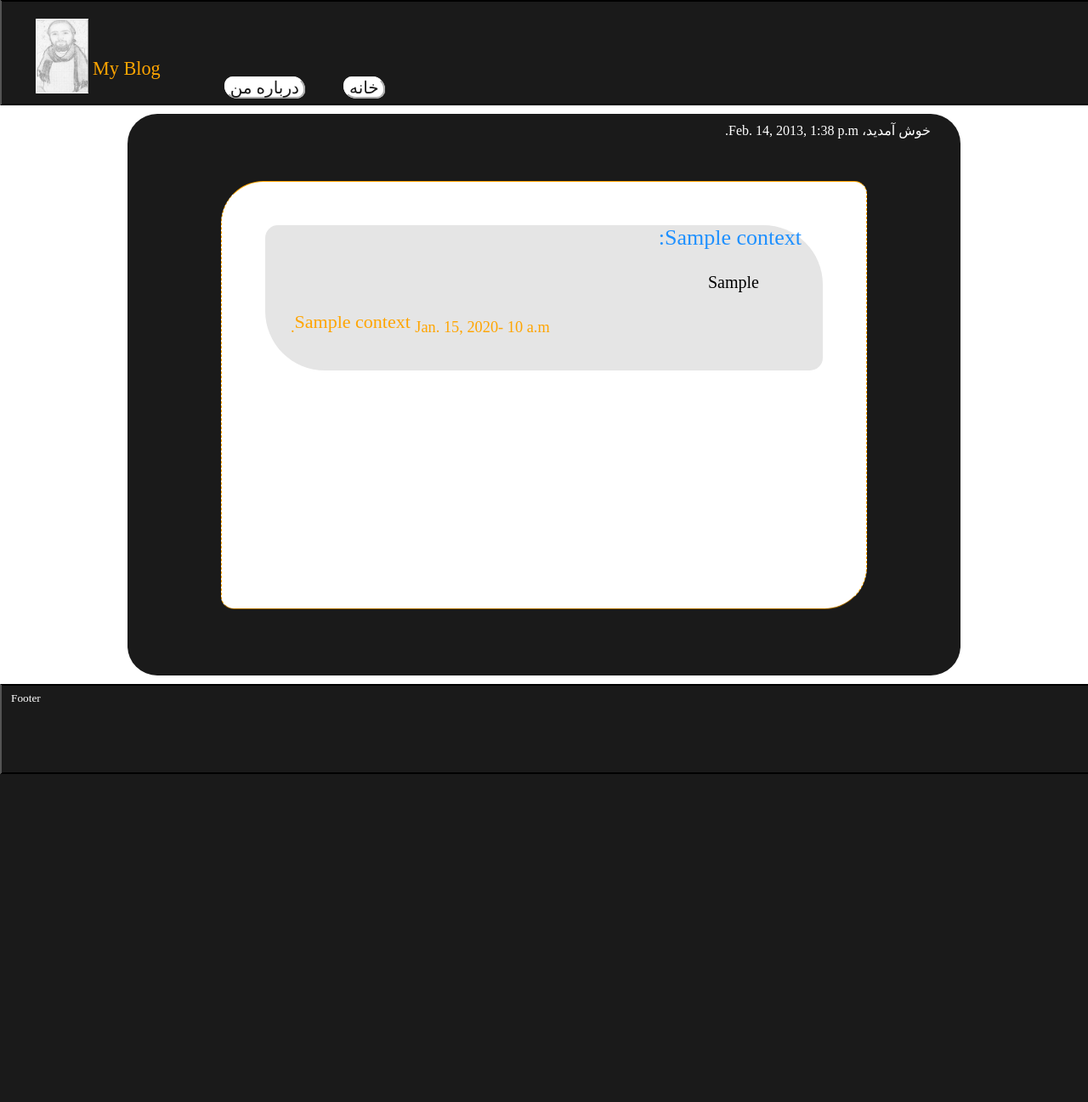
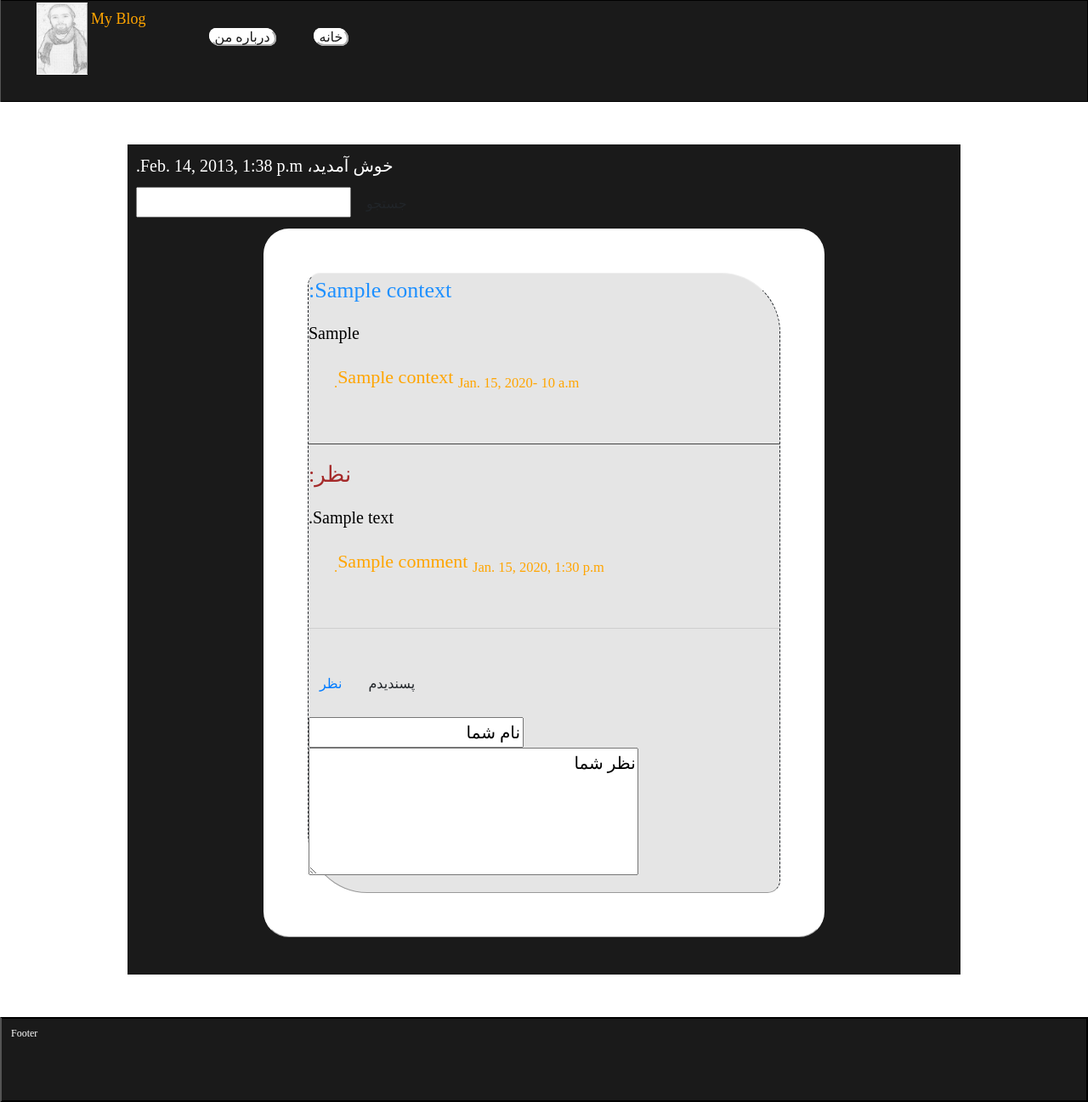
Before and after one commit to ShervinAra/MyBlog, a Django app: page / in a window 1280 px wide. Shown: the whole page at 85% size. Before the commit the page ends 911 px from the top, so only its background shows below. Run offline with Django 3.2, Linux system fonts and the light colour scheme; tables that the repository leaves empty hold one stand-in row (values such as "Sample post"); parts of the project's set-up code (start-up, migrations or seed data) failed here and were passed over; some libraries are stand-ins or nearby versions.

Commit message:
try to use comment framework

```diff
--- a/MyBlog/data/admin.py
+++ b/MyBlog/data/admin.py
@@ -1,4 +1,6 @@
 from django.contrib import admin
+from django.contrib import comments
 from MyBlog.data.models import *
 
 admin.site.register(context)
+admin.site.register(comment)
--- a/MyBlog/data/models.py
+++ b/MyBlog/data/models.py
@@ -10,4 +10,12 @@ class context(models.Model):
 	Time=models.TimeField(auto_now=True, auto_now_add=True,)
 
 	def __unicode__(self):
-		return "%s - %s - %s" % (self.Name,self.Post,self.Subject)
+		return "Name: %s Subject: %s" % (self.Name,self.Subject)
+
+class comment(models.Model):
+	Name=models.CharField(max_length=30)
+	Content=models.TextField()
+	Date=models.DateTimeField(auto_now_add=True,)
+
+	def __unicode__(self):
+		return "%s : %s" % (self.Name,self.Content)
--- a/MyBlog/settings.py
+++ b/MyBlog/settings.py
@@ -131,8 +131,7 @@ INSTALLED_APPS = (
     # Uncomment the next line to enable admin documentation:
     # 'django.contrib.admindocs',
     'MyBlog.data',
-    'django.contrib.comments'
-
+    'django.contrib.comments',
 
 )
 
--- a/MyBlog/urls.py
+++ b/MyBlog/urls.py
@@ -23,7 +23,8 @@ urlpatterns = patterns('',
     #(r'^admin/', include(admin.site.urls)),
     (r'^$' , "MyBlog.views.homepage"),
     (r'^about/$' , "MyBlog.views.about"),
-
+    (r'^search/$' , "MyBlog.views.search"),
+    (r'^comments/', include('django.contrib.comments.urls')),
 )
 # Local media serving.
 if settings.DEBUG:
--- a/MyBlog/views.py
+++ b/MyBlog/views.py
@@ -1,6 +1,7 @@
 from django.http import HttpResponse , Http404
 from django.shortcuts import render_to_response
 from MyBlog.data.models import context as ct
+from MyBlog.data.models import comment as cm
 from django.template import RequestContext
 
 import datetime
@@ -10,11 +11,26 @@ now=datetime.datetime.now()
 
 def homepage(request):
 	c=ct.objects.all()
+	cn=cm.objects.all()
 	return render_to_response('index.html',
 		{'now':now,
-		'post':c,},
+		'post':c,
+		'comment':cn,},
 	context_instance=RequestContext(request))
 
 
 def about(request):
 	return render_to_response('about.html',{'now':now,})
+
+
+def search(request):
+	if 'q' in request.GET and request.GET['q']:
+		q = request.GET['q']
+		post = ct.objects.filter(Subject__icontains=q)
+		return render_to_response('index.html',{'post':post , 'query':q})
+	else:
+		return render_to_response('index.html', {'error':True} )
+
+
+def test(request):
+	return HttpResponse(request.META['REMOTE_ADDR'])
--- a/statics/css/style.css
+++ b/statics/css/style.css
@@ -1,15 +1,24 @@
+@import url("bootstrap.css");
 body{padding:0px; margin:0px; background-color:#ffffff;font-family:dastnevis;}
-#top_header{background-color:#1A1A1A; position:relative; margin:0px; height:120px; font-size:20px; text-indent:0px; padding:0px; width:100%; border-style:solid outset; top:0px; border-color:#000000; border-width:2px; margin-left:auto; margin-right:auto;}
+#top_header{background-color:#1A1A1A; position:relative; margin:0px; height:120px; font-size:16px; text-indent:0px; padding:2px; width:100%; border-style:solid outset; top:0px; border-color:#000000; border-width:1px; margin-left:auto; margin-right:auto;}
 #top_header a{text-decoration:none; color:#ffffff; border-radius:10px 15px 10px 15px; border-style:outset; border-color:#ffffff; border-width:2px; background-color:#ffffff; color:#1a1a1a; text-align:center; padding-left:5px; padding-right:5px;}
 #top_header li{list-style-type:disk; list-style-position:outside; display:inline; margin:20px; margin-top:0px;}
 #top_header span{color:#ffffff; font-size:32px; padding-right:50px; text-align:left; direction:ltr; font-family:dastnevis;}
-#main{height:100%; padding:0px; margin:10px; margin-left:150px; margin-right:150px; background-color:#1a1a1a; background-repeat:repeat; background-position:center; position: relative; height:auto; border-radius:35px;}
-#top_content{text-indent:25px; height:100%;direction:rtl;background-repeat:repeat-x; background-color:#; margin-top:5px; border-radius:20px 35px; border-style:; border-color:#000000; padding:10px;}
+#main{height:100%; padding:0px; margin:50px; margin-left:150px; margin-right:150px; background-color:#1a1a1a; background-repeat:repeat; background-position:center; position: relative; height:auto; border-radius:0px;}
+#top_content{text-indent:25px; height:100%;direction:rtl;background-repeat:repeat-x; background-color:#; margin-top:5px; border-radius:20px 35px; border-style:; border-color:#000000; padding:10px; font-size:20px;}
 #top_content span{text-align:left; color:#ffffff; text-indent:50px; font-family:dastnevis;}
-#content{height:100%;direction:rtl;background-repeat:repeat-x; background-color:#FFFFFF; color:; margin:50px; margin-left:100px; margin-right:100px; border-style:outset dashed ; border-width:1px; border-color:#FFA500; padding:1px; border-radius:50px 15px; min-height:500px;}
+#content{height:100%;direction:rtl;background-repeat:repeat-x; background-color:#FFFFFF; color:; margin:10px; margin-left:150px; margin-right:150px; border-style:outset dashed ; border-width:1px; border-color:#FFFFFF; padding:1px; border-radius:30px; min-height:500px;}
 #footer{height:100px; background-color:#1a1a1a; color:#ffffff; clear:both; margin:0px; width:100%; padding:1px; margin-top:5px; bottom:0px; position:relative; border-style:solid outset; border-width:2px; border-color:#000000; text-indent:10px; margin-left:auto; margin-right:auto; margin-top:auto;}
 #avatar{border-style:solid outset; border-color:#ffffff; border-width:1px; height:70%; top:0px; margin-top:0px; padding:0px;}
 #context_subject{color:#1E90FF;font-family:dastnevis; font-size:26px;}
 #context_post{color:#000000;font-family:dastnevis; font-size:20px; padding-right:50px;}
-#context_name{color:#FFA500;font-family:dastnevis; font-size:22px; text-align:left; padding-left:30px;}
-#box{background-color:#E5E5E5; margin:50px; border-radius:15px 70px; border-style:; border-width:1px; border-color:#;}
+#context_name{color:#FFA500;font-family:dastnevis; font-size:22px; text-align:left; padding-left:30px; margin-top:20px;}
+#box{background-color:#E5E5E5; margin:50px; border-radius:15px 70px; border-style:outset dashed; border-width:1px; border-color:;}
+#comment li{display:inline; text-indent:10px; margin-left:10px;}
+#comment a{ text-decoration:none;}
+#search-bar{margin-top:10px; vertical-align:middle; margin-right:30%;}
+#like_and_comment{margin-bottom:20px; margin-top:0px;}
+#comment{font-family:dastnevis; margin:0px; margin-top:0px; margin-right:15%; height:150px; ;width:70%; vertical-align:middle; text-align:sub; }
+#comment_content{color:#000000; padding-right:50px;}
+#comments{color:#A52A2A; font-size:26px;}
+#comment_name{margin-top:20px; margin-right:15%;font-family:dastnevis;}
--- a/templates/index.html
+++ b/templates/index.html
@@ -2,33 +2,53 @@
 {%block title%}My Blog{%endblock%}
 
 {%block main%}
+
 	<div id="top_header">
 		<ul>
 			<img src="/statics/pictures/shervin.jpg" height="80" width="60" id="avatar">
 			<span style="font-family:Steve; color:#FFA500;"><sup><sup>My Blog</sup></sup></span>
 			<li><a href="about">درباره من</a></li>
 			<li><a href="/">خانه</a></li>
-			</ul>
+		</ul>
 
 	</div>
+
 	<div id="main">
-{%block header%}
-{%endblock%}
 
 {%block content%}
 
 		<div id="top_content">
 			<span>خوش آمدید، <span>{{now}}</span></span>
-			<div id="content">
 
+	<div id="search-bar">
+		<form  method="get" action="">
+			<input type="submit" value="جستجو" name="q" class="btn" >
+			<input type="text"  class="search-query">
+		</form>
+	</div>
+
+		<div id="content">
 			{% for i in post %}
 			<div id="box">
 				<p id="context_subject">{{i.Subject}}:</p>
 				<p id="context_post">{{i.Post}}</p>
 				<p id="context_name">{{i.Name}} <sub>{{i.Date}}- {{i.Time}}</sub></p><br/>
+				<hr size="3px" color="#4D4D4D">
+				<p id="comments">نظر:</p>
+			{%for j in comment%}
+				<p id="comment_content">{{j.Content}} </p>
+				<p id="context_name">{{j.Name}} <sub>{{j.Date}}</sub></p><br/>
+				<hr>
+			{% endfor %}<br/>
+
+				<div id ="like_and_comment">
+				<button class="btn">پسندیدم</button>
+				<button class="btn"><a href="admin/data/comment/add/">نظر</a></button><br/>
+				<input type="text" value="نام شما " id="comment_name">
+				<textarea id="comment" value="نظر شما">نظر شما</textarea>
+				</div>
 			</div>
 			{% endfor %}
-
 			</div>
 		</div>
 		<br/>
```
Also changed, not shown: 6 other files.
